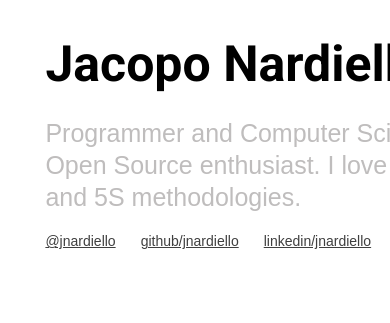
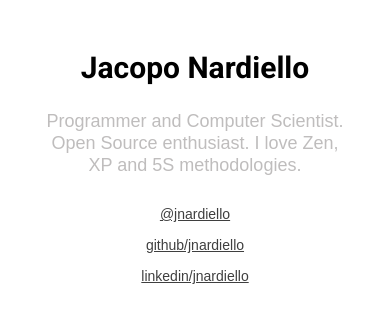
Before and after one commit to jnardiello/jnardiello.github.io, a Jekyll site: the page built from index.html, in a window 390 px wide. Shown: the top 323 px of the page. Built offline with Jekyll 4.4.1, drawn with Linux system fonts in a browser that asks for light colours; some web fonts are replaced; Markdown is read by kramdown in place of the engine named in the settings.

Commit message:
Adding mobile support in css

```diff
--- a/css/style.css
+++ b/css/style.css
@@ -2,10 +2,11 @@ html {
     -webkit-font-smoothing: antialiased;
 }
 
-/*  Index */
+/*  index */
+
 
 author {
-    width: 480px;
+    max-width: 480px;
     margin: 10% 0 0 10%;
     display: block;
     font: 400 25px 'Cambo', sans-serif;
@@ -38,3 +39,38 @@ who {
     margin-bottom: 10px;
     color: #bfbdbd;
 }
+
+
+
+
+/* mobile */
+
+@media screen and (max-width: 620px) {
+
+    author {
+        font: 400 18px 'Cambo', sans-serif;
+        text-align: center;
+        margin: 50px auto;
+        width: 80%;
+    }
+
+    author a {
+        display: block;
+        margin-bottom: 15px;
+        text-align: center;
+        margin-left: 0;
+    }
+
+    author a:first-of-type {
+        margin-top: 30px;
+    }
+
+    name {
+        font: bold 30px 'Roboto', helvetica;
+        text-align: center;
+    }
+
+    who {
+        line-height: 22px;
+    }
+}
```
